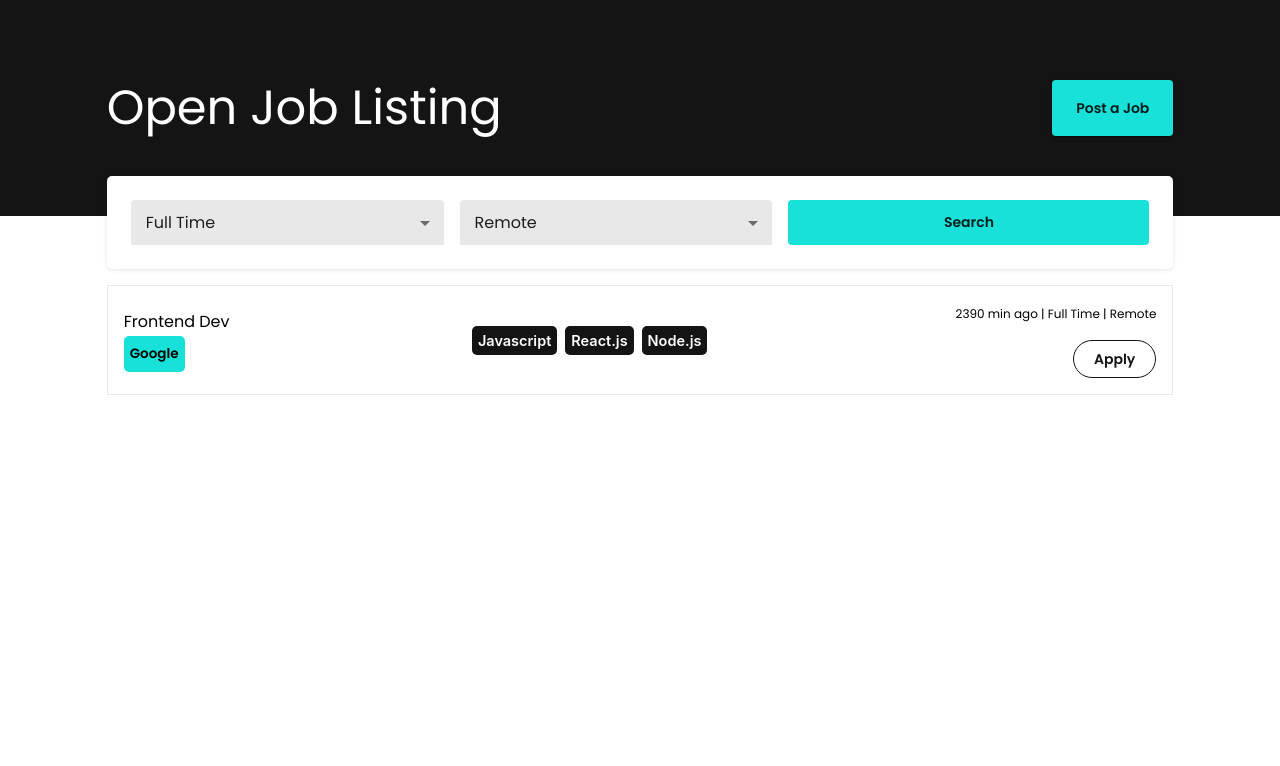
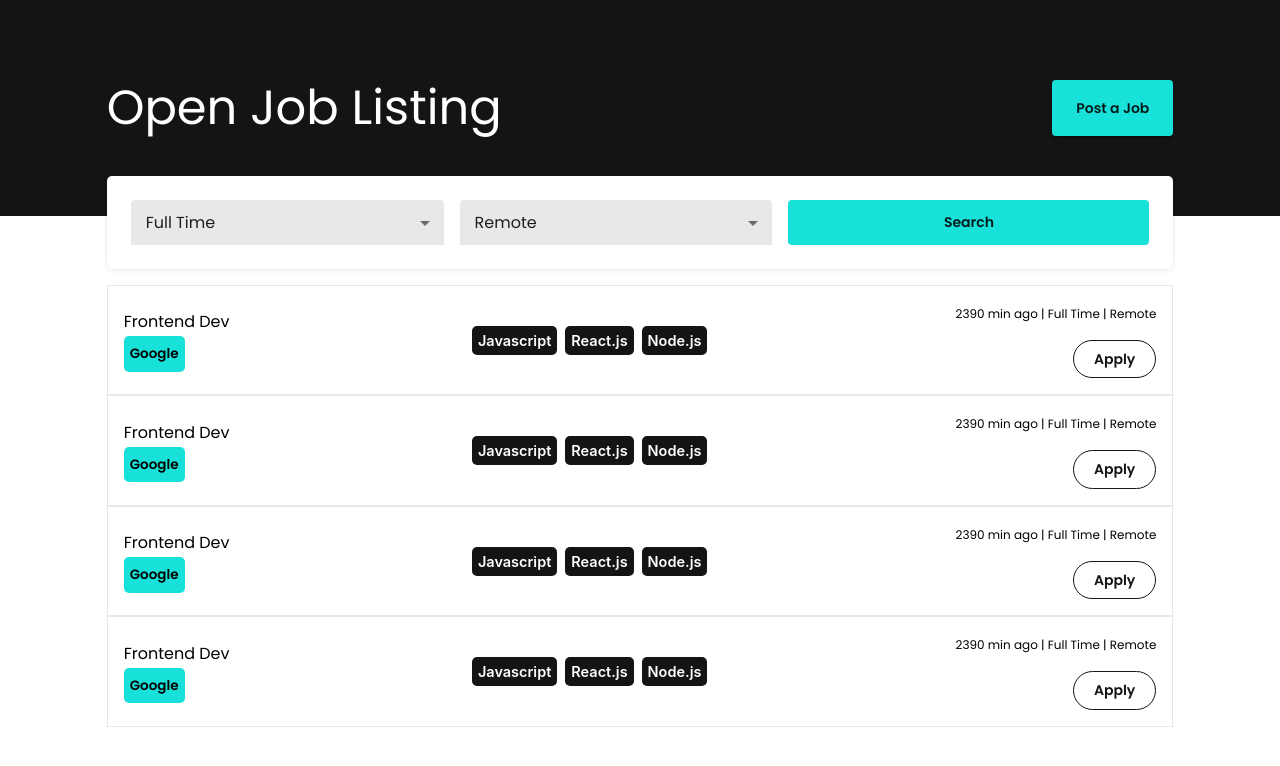
Before and after one commit to ZiyadHammad/Job_Listing, a React (Create React App) app: page / in a window 1280 px wide. Shown: the top 766 px of the page. Built offline with nearby package versions, Linux system fonts and the light colour scheme.

Commit message:
Finished UI design for Job Card,Now starting Job detail component

```diff
--- a/src/App.js
+++ b/src/App.js
@@ -8,9 +8,12 @@ function App() {
   return (
     <ThemeProvider theme={theme}>
       <Header />
-      <Grid container justify="center">
+      <Grid container justifyContent="center">
         <Grid item xs={10}>
           <SearchBar />
+          <JobCard />
+          <JobCard />
+          <JobCard />
           <JobCard />
         </Grid>
       </Grid>
--- a/src/components/Header/index.js
+++ b/src/components/Header/index.js
@@ -4,7 +4,7 @@ import { Box, Grid, Typography, Button } from "@material-ui/core"
 export default (props) => {
   return (
     <Box py={10} bgcolor="secondary.main" color="white" >
-      <Grid container justify="center">
+      <Grid container justifyContent="center">
         <Grid item xs={10} >
           <Box display="flex" justifyContent="space-between" >
             <Typography variant="h3">Open Job Listing</Typography>
--- a/src/components/Job/JobCard.js
+++ b/src/components/Job/JobCard.js
@@ -7,6 +7,11 @@ const useStyles = makeStyles((theme) => ({
   wrapper: {
     border: "1px solid #e8e8e8",
     cursor: "pointer",
+    transition: ".3s",
+    "&:hover": {
+      boxShadow: "0px 5px 25px rgba(0, 0, 0, 0.1)",
+      borderLeft: "6px solid #4D64E4",
+    },
   },
   companyName: {
     fontSize: "13.5px",
```
